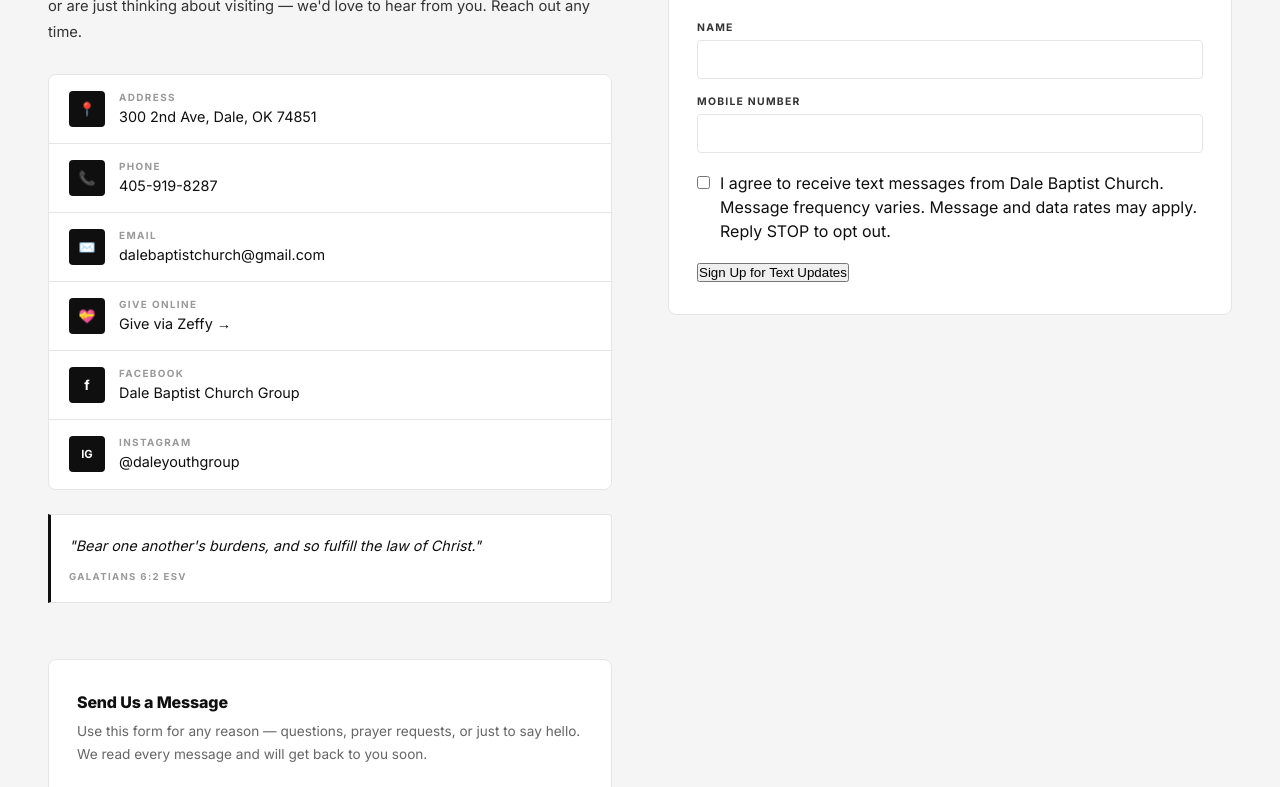
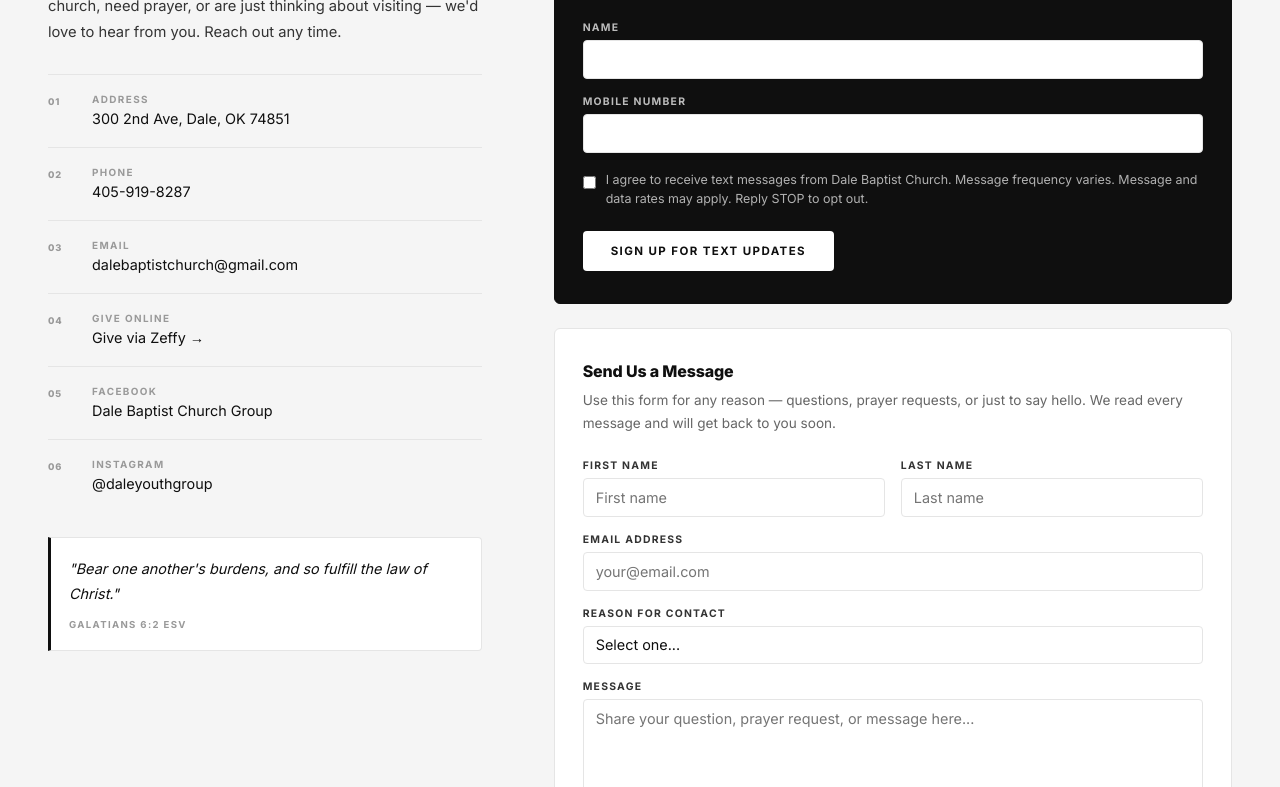
Before and after one commit to dalebaptistchurch/dalebaptistchurch-website, a website: page connect.html in a window 1280 px wide. Shown: the part 609-1396 px from the top of the page. Drawn offline with Linux system fonts and the light colour scheme.

Commit message:
Add files via upload

```diff
--- a/connect.html
+++ b/connect.html
@@ -615,8 +615,10 @@
     gap: 40px;
   }
   @media (min-width: 860px) {
-    .contact-grid { grid-template-columns: 1fr 1fr; gap: 56px; align-items: start; }
+    .contact-grid { grid-template-columns: minmax(280px, .78fr) minmax(420px, 1.22fr); gap: 72px; align-items: start; }
   }
+
+  .contact-forms { display: grid; gap: 24px; }
 
   /* Info column */
   .contact-info-heading {
@@ -632,23 +634,21 @@
   /* Info items list */
   .info-list {
     display: flex; flex-direction: column;
-    border: 1px solid var(--gray-border);
-    border-radius: 8px; overflow: hidden;
+    border-top: 1px solid var(--gray-border);
     margin-bottom: 24px;
   }
   .info-item {
     display: flex; align-items: flex-start; gap: 14px;
-    padding: 16px 20px;
-    background: var(--white);
+    padding: 18px 0;
+    background: transparent;
     border-bottom: 1px solid var(--gray-border);
   }
   .info-item:last-child { border-bottom: none; }
   .info-icon {
-    width: 36px; height: 36px; flex-shrink: 0;
-    background: var(--black); border-radius: 4px;
-    display: flex; align-items: center; justify-content: center;
-    font-size: 0.85rem; color: var(--white);
-    font-weight: 700;
+    width: 30px; flex-shrink: 0;
+    font-size: 0.58rem; color: var(--gray-light);
+    font-weight: 800; letter-spacing: .08em;
+    padding-top: 3px;
   }
   .info-text strong {
     display: block; font-size: 0.62rem; font-weight: 700;
@@ -686,9 +686,19 @@
   .form-card {
     background: var(--white);
     border: 1px solid var(--gray-border);
-    border-radius: 8px;
+    border-radius: 6px;
     padding: 32px 28px;
   }
+  .form-card.text-card {
+    background: var(--black);
+    border-color: var(--black);
+    color: var(--white);
+  }
+  .form-card.text-card h3 { color: var(--white); }
+  .form-card.text-card > p { color: rgba(255,255,255,.65); }
+  .form-card.text-card .form-group label { color: rgba(255,255,255,.72); }
+  .form-card.text-card .consent-copy { color: rgba(255,255,255,.68); font-size: .78rem; }
+  .form-card.text-card .btn-primary { background: var(--white); color: var(--black); }
   .form-card h3 {
     font-size: 1rem; font-weight: 800;
     color: var(--black); letter-spacing: -0.01em;
@@ -886,35 +896,35 @@
 
       <div class="info-list">
         <div class="info-item">
-          <div class="info-icon">📍</div>
+          <div class="info-icon">01</div>
           <div class="info-text">
             <strong>Address</strong>
             <span>300 2nd Ave, Dale, OK 74851</span>
           </div>
         </div>
         <div class="info-item">
-          <div class="info-icon">📞</div>
+          <div class="info-icon">02</div>
           <div class="info-text">
             <strong>Phone</strong>
             <a href="tel:4059198287">405-919-8287</a>
           </div>
         </div>
         <div class="info-item">
-          <div class="info-icon">✉️</div>
+          <div class="info-icon">03</div>
           <div class="info-text">
             <strong>Email</strong>
             <a href="mailto:dalebaptistchurch@gmail.com">dalebaptistchurch@gmail.com</a>
           </div>
         </div>
         <div class="info-item">
-          <div class="info-icon">💝</div>
+          <div class="info-icon">04</div>
           <div class="info-text">
             <strong>Give Online</strong>
             <a href="https://www.zeffy.com/en-US/donation-form/tithing-5" target="_blank" rel="noopener noreferrer">Give via Zeffy →</a>
           </div>
         </div>
         <div class="info-item">
-          <div class="info-icon">f</div>
+          <div class="info-icon">05</div>
           <div class="info-text">
             <strong>Facebook</strong>
             <a href="https://www.facebook.com/groups/2354953164804602/" target="_blank" rel="noopener noreferrer" aria-label="Dale Baptist Church on Facebook">
@@ -923,7 +933,7 @@
           </div>
         </div>
         <div class="info-item">
-          <div class="info-icon" style="font-size:0.7rem;">IG</div>
+          <div class="info-icon">06</div>
           <div class="info-text">
             <strong>Instagram</strong>
             <a href="https://www.instagram.com/daleyouthgroup" target="_blank" rel="noopener noreferrer" aria-label="Dale Youth Group on Instagram">
@@ -939,7 +949,8 @@
       </div>
     </div>
 
-    <div class="form-card" style="margin-bottom:24px;">
+    <div class="contact-forms">
+    <div class="form-card text-card">
       <h3>Church Text Updates</h3>
       <p>Receive occasional texts about services, events, schedule changes, and important church updates.</p>
       <form name="church-text-updates" method="POST" data-netlify="true" netlify-honeypot="bot-field" action="/thank-you.html">
@@ -947,8 +958,8 @@
         <p hidden><label>Leave this field blank: <input name="bot-field" /></label></p>
         <div class="form-group"><label for="text-name">Name</label><input id="text-name" name="name" type="text" autocomplete="name" required /></div>
         <div class="form-group"><label for="text-phone">Mobile Number</label><input id="text-phone" name="phone" type="tel" autocomplete="tel" required /></div>
-        <label style="display:flex;align-items:flex-start;gap:10px;line-height:1.5;margin:18px 0;"><input name="consent" type="checkbox" value="yes" required style="width:auto;margin-top:5px;" /><span>I agree to receive text messages from Dale Baptist Church. Message frequency varies. Message and data rates may apply. Reply STOP to opt out.</span></label>
-        <button class="btn-submit" type="submit">Sign Up for Text Updates</button>
+        <label class="consent-copy" style="display:flex;align-items:flex-start;gap:10px;line-height:1.5;margin:18px 0;"><input name="consent" type="checkbox" value="yes" required style="width:auto;margin-top:5px;" /><span>I agree to receive text messages from Dale Baptist Church. Message frequency varies. Message and data rates may apply. Reply STOP to opt out.</span></label>
+        <button class="btn-primary" type="submit">Sign Up for Text Updates</button>
       </form>
     </div>
 
@@ -1003,6 +1014,7 @@
         <button type="submit" class="btn-primary">Send Message</button>
         <p class="form-note">We typically respond within 1–2 business days.</p>
       </form>
+    </div>
     </div>
 
   </div>
```
